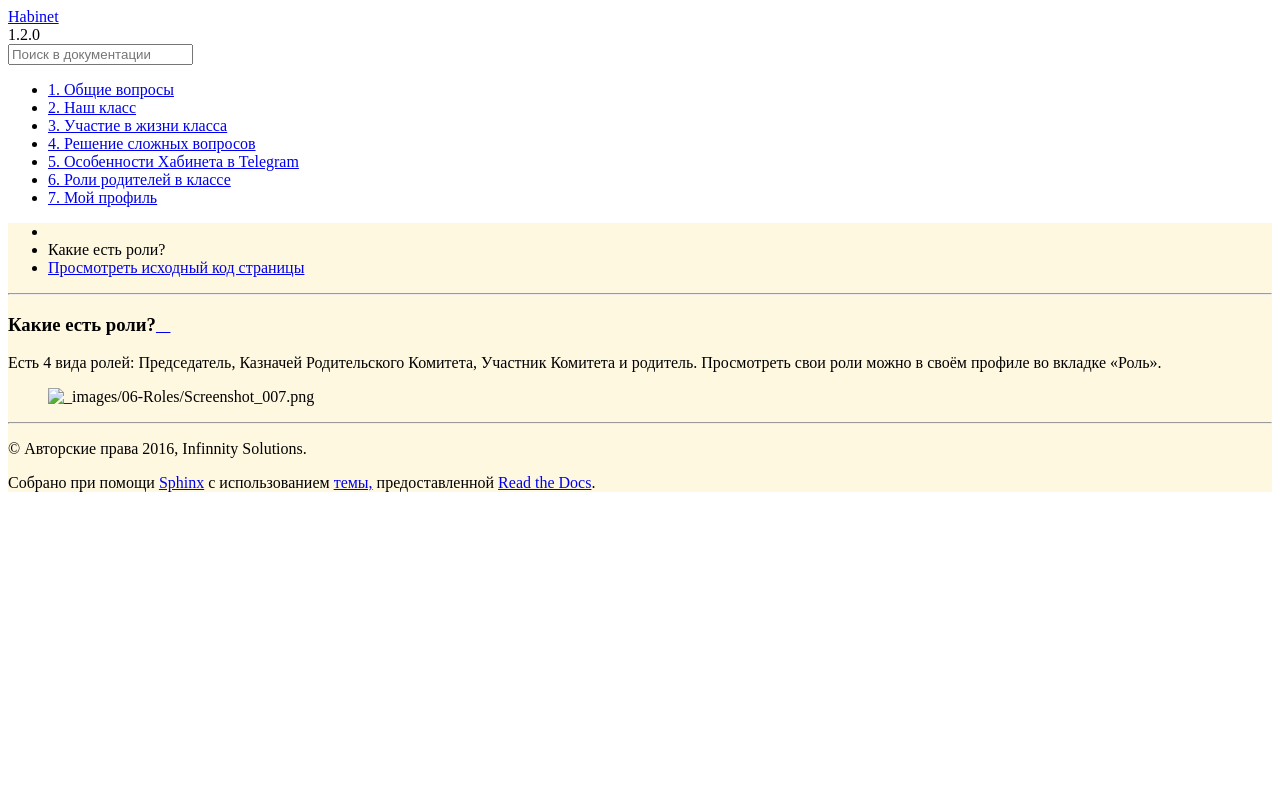
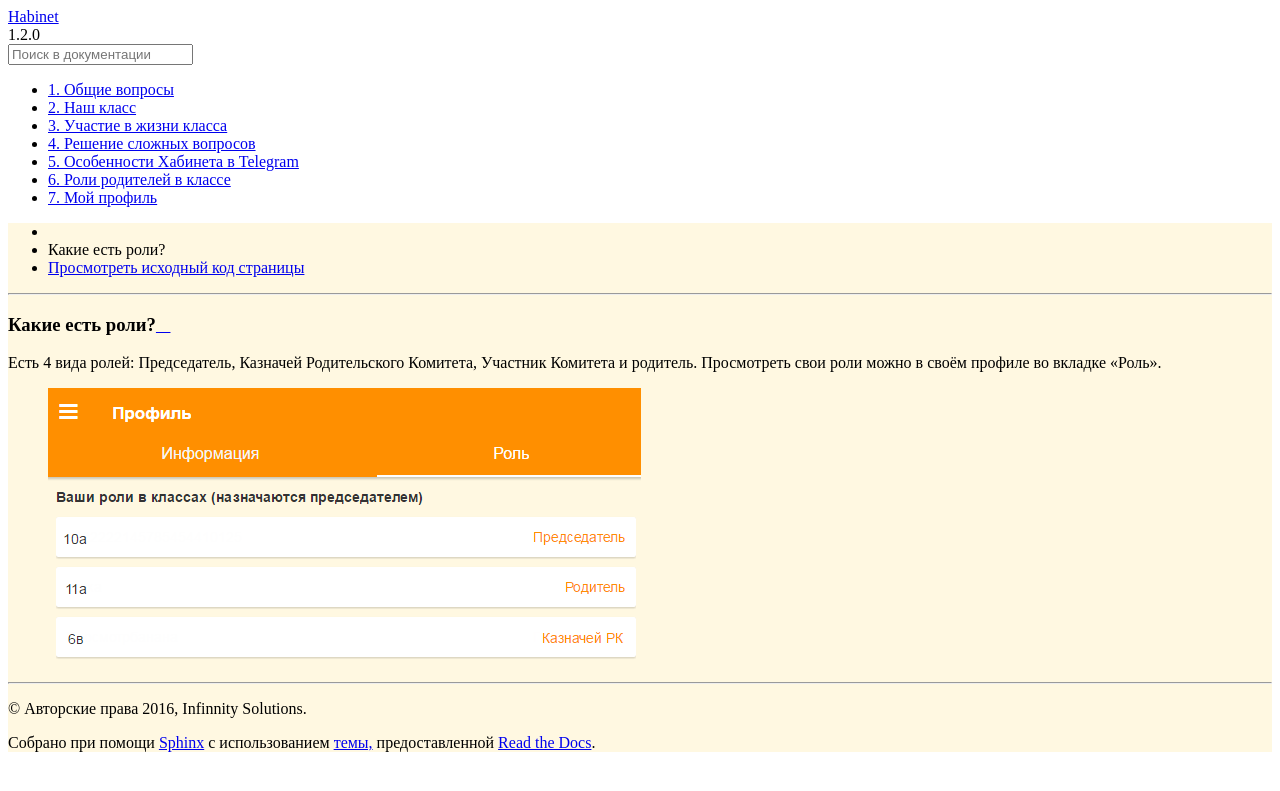
Before and after one commit to Habinet/Habinet.readthedocs.org, a Sphinx documentation site: the page built from docs/source/06-roles/6.2.rst, in a window 1280 px wide. Shown: the top 791 px of the page. Built offline with Sphinx 7.4.7 and the Read the Docs theme 2.0.0, drawn with Linux system fonts in a browser that asks for light colours; comment, search, counter and statistics services are not loaded.

Commit message:
Изменения ролей

```diff
--- a/docs/source/06-roles/6.2.rst
+++ b/docs/source/06-roles/6.2.rst
@@ -3,4 +3,4 @@
 Есть 4 вида ролей: Председатель, Казначей Родительского Комитета, Участник Комитета и родитель.
 Просмотреть свои роли можно в своём профиле во вкладке "Роль".
 
-.. figure:: ../_images/06-Roles/Screenshot_007.png
+.. figure:: ../_images/06-roles/Screenshot_007.png
```
